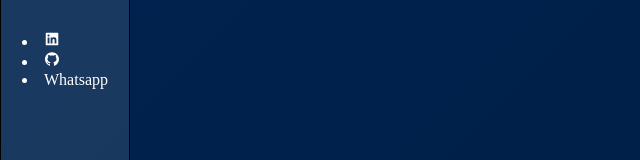
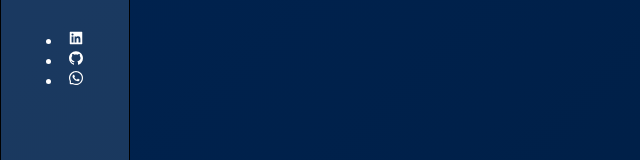
Before and after one commit to matheustkaczyk/portfolio, a React (Vite) app: page / in a window 1280 px wide. Shown: the part 601-761 px from the top of the page, without its empty margins (0-640 px from the left). Built offline with nearby package versions, Linux system fonts and the light colour scheme.

Commit message:
feat: adicionando icone whatsapp do react icons na sidebar

```diff
--- a/src/components/Sidebar/index.jsx
+++ b/src/components/Sidebar/index.jsx
@@ -1,4 +1,4 @@
-import { AiFillHome, AiFillInfoCircle, AiFillLinkedin, AiFillGithub } from 'react-icons/ai';
+import { AiFillHome, AiFillInfoCircle, AiFillLinkedin, AiFillGithub, AiOutlineWhatsApp } from 'react-icons/ai';
 import { MdOutlineWork } from 'react-icons/md';
 
 const Sidebar = () => {
@@ -15,7 +15,7 @@ const Sidebar = () => {
       <div>
         <li><AiFillLinkedin /></li>
         <li><AiFillGithub /></li>
-        <li>Whatsapp</li>
+        <li><AiOutlineWhatsApp /></li>
       </div>
     </aside>
   )
```
